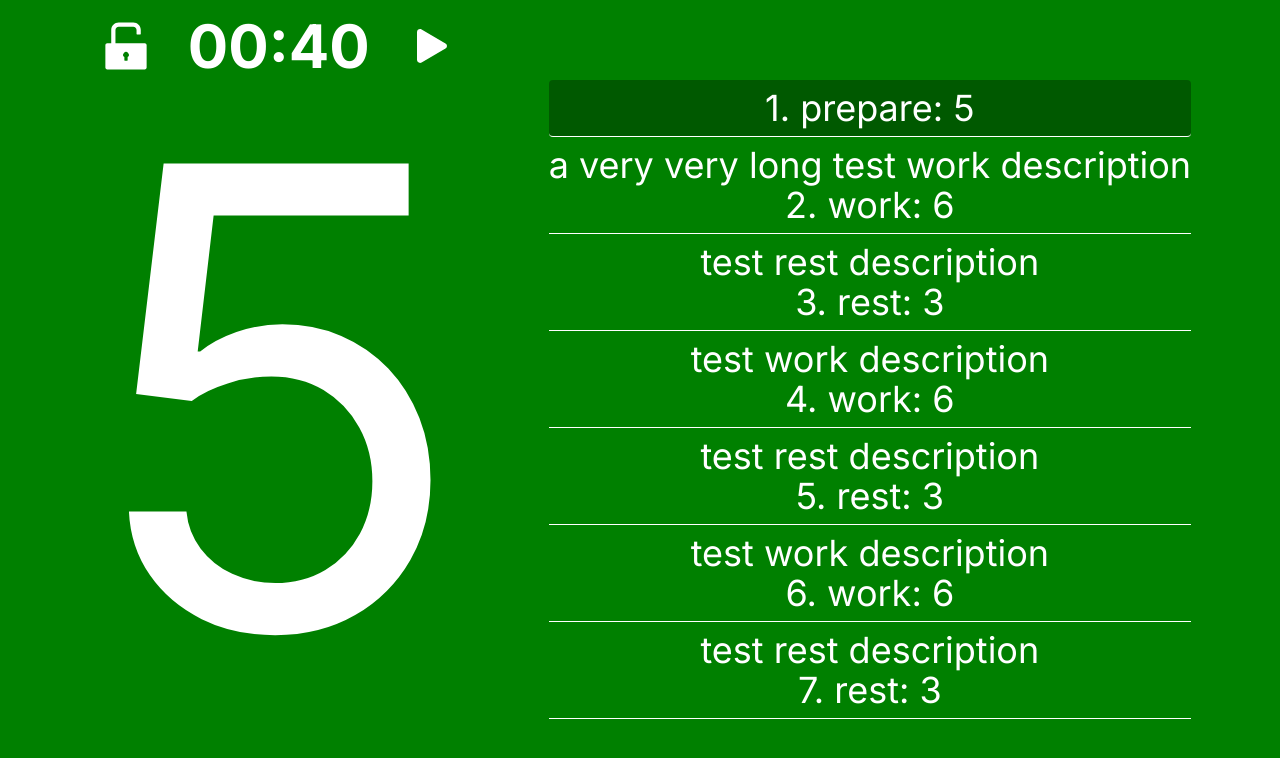
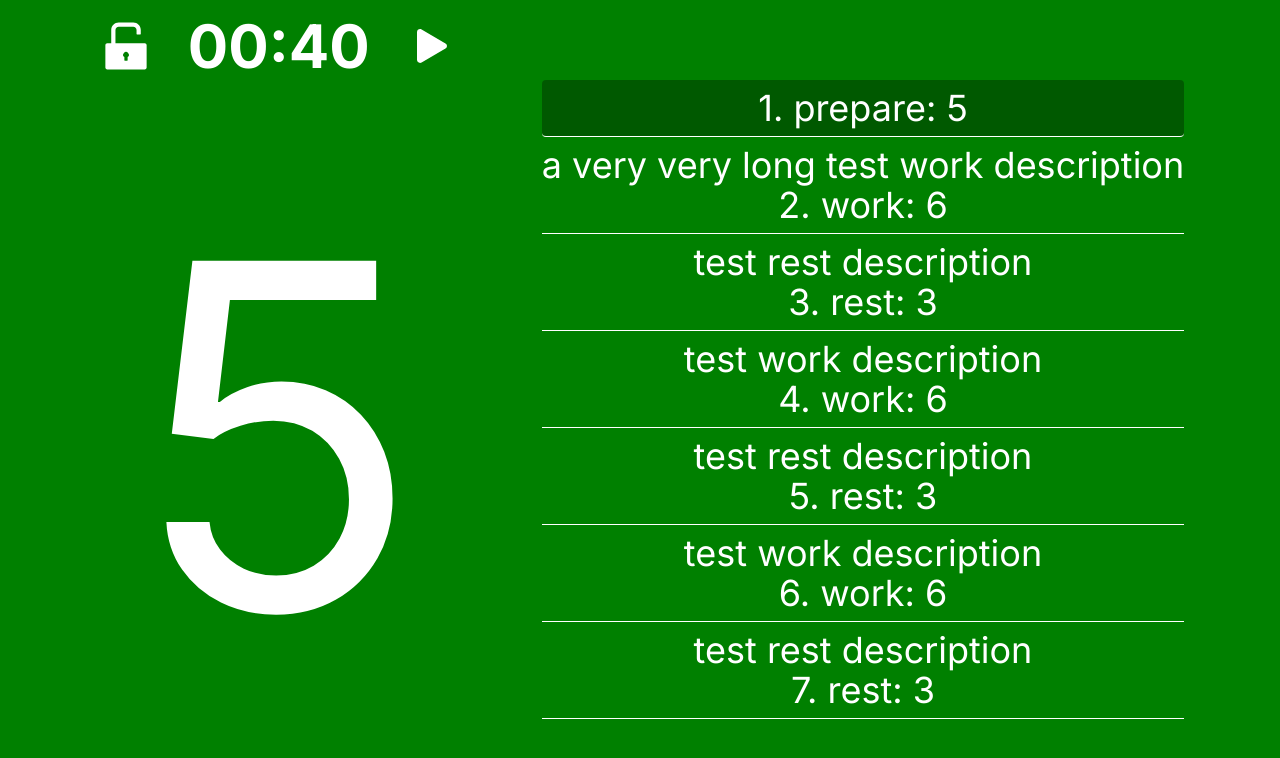
Before and after one commit to Lewisjohnward/tabata-timer, a Next.js app: page / in a window 1280 px wide. Shown: the top 758 px of the page. Built offline with nearby package versions, Linux system fonts and the light colour scheme.

Commit message:
changed font size on desktop

```diff
--- a/src/app/pages/activeWorkout.tsx
+++ b/src/app/pages/activeWorkout.tsx
@@ -118,7 +118,7 @@ const ActiveWorkout = ({ setView, activeWorkout }: Props) => {
             {intervalManager.running ? <BsFillPauseFill /> : <BsFillPlayFill />}
           </button>
         </div>
-        <div className="grow text-center text-[20rem] md:text-[40rem] leading-none overflow-hidden">
+        <div className="grow text-center text-[20rem] md:text-[30rem]">
           {intervalManager.getCurrentIntervalRemainingTime()}
         </div>
       </div>
```
